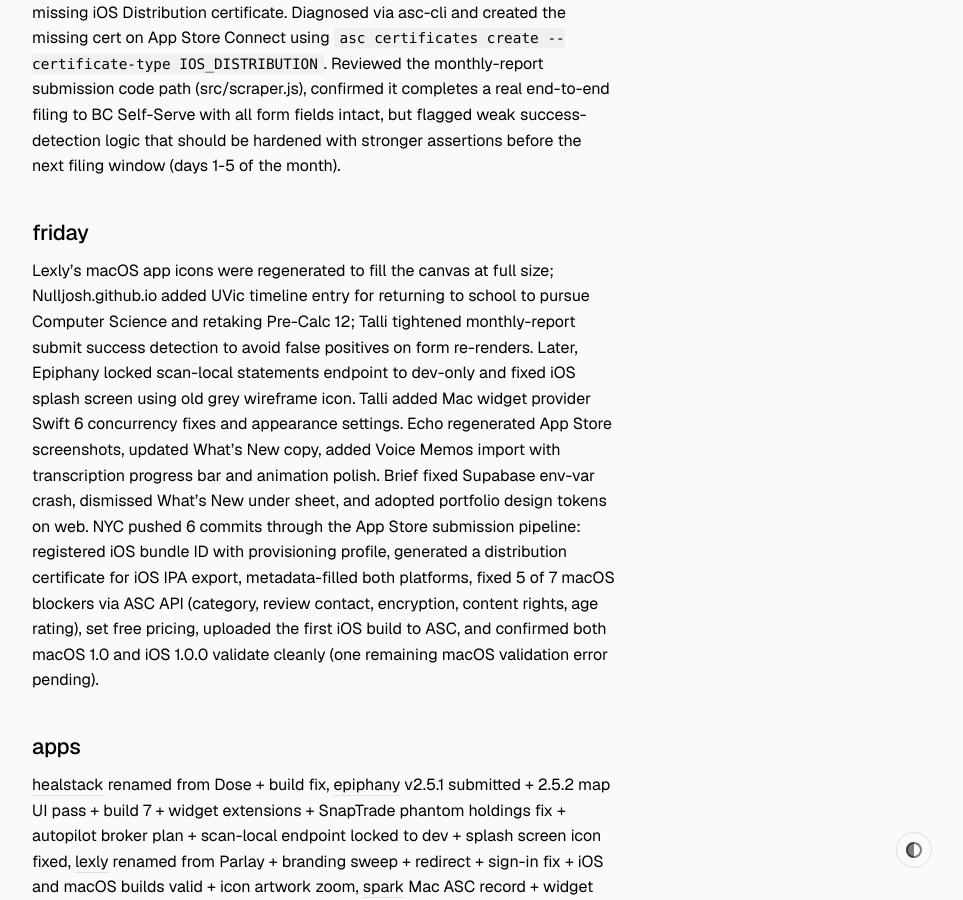
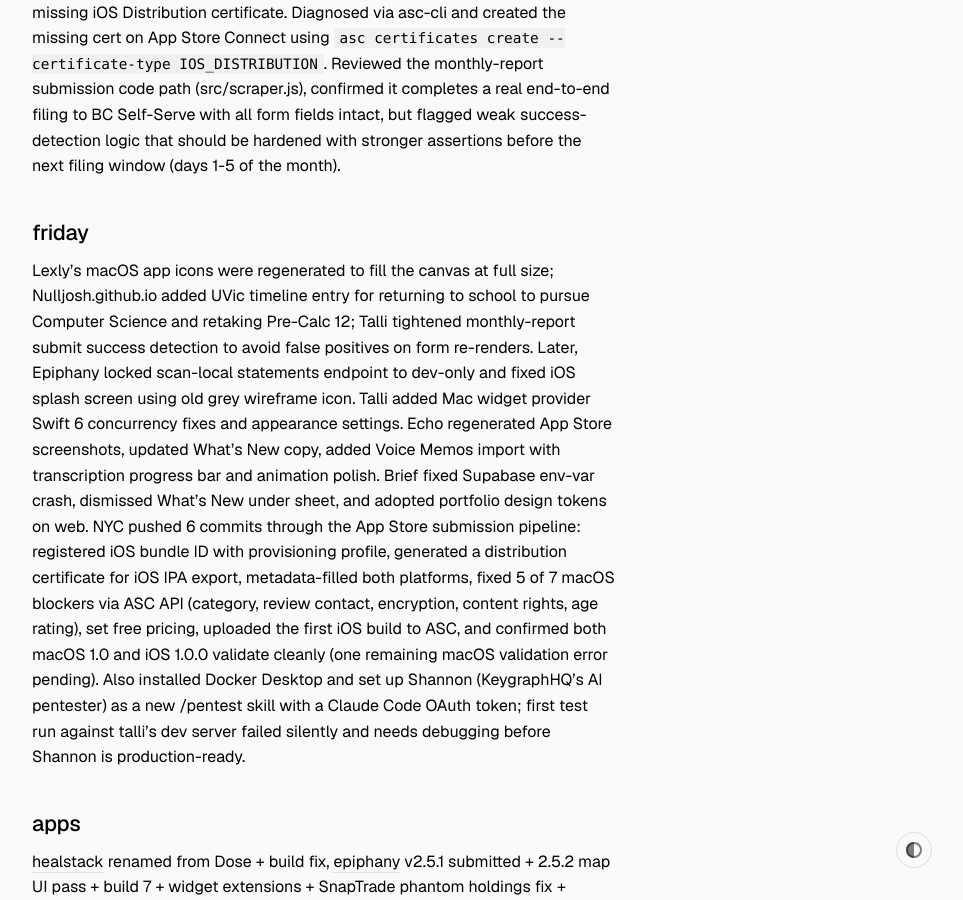
Before and after one commit to nulljosh/inkpress, a Jekyll site: the page built from _posts/2026-07-03-week.md, in a window 1280 px wide and 900 px high, scrolled down 2871 px. Shown: the whole window, without its empty margins (316-1279 px from the left). Built offline with Jekyll 4.4.1, drawn with Linux system fonts in a browser that asks for light colours.

Commit message:
journal: friday update — Shannon pentest skill setup (Docker, OAuth token); first test run against talli failed silently
Co-Authored-By: Claude Sonnet 5 <noreply@anthropic.com>

```diff
--- a/_posts/2026-07-03-week.md
+++ b/_posts/2026-07-03-week.md
@@ -35,7 +35,7 @@ Nightly investigation: Talli Xcode Cloud builds were failing on 50+ jobs due to
 
 ## friday
 
-Lexly's macOS app icons were regenerated to fill the canvas at full size; Nulljosh.github.io added UVic timeline entry for returning to school to pursue Computer Science and retaking Pre-Calc 12; Talli tightened monthly-report submit success detection to avoid false positives on form re-renders. Later, Epiphany locked scan-local statements endpoint to dev-only and fixed iOS splash screen using old grey wireframe icon. Talli added Mac widget provider Swift 6 concurrency fixes and appearance settings. Echo regenerated App Store screenshots, updated What's New copy, added Voice Memos import with transcription progress bar and animation polish. Brief fixed Supabase env-var crash, dismissed What's New under sheet, and adopted portfolio design tokens on web. NYC pushed 6 commits through the App Store submission pipeline: registered iOS bundle ID with provisioning profile, generated a distribution certificate for iOS IPA export, metadata-filled both platforms, fixed 5 of 7 macOS blockers via ASC API (category, review contact, encryption, content rights, age rating), set free pricing, uploaded the first iOS build to ASC, and confirmed both macOS 1.0 and iOS 1.0.0 validate cleanly (one remaining macOS validation error pending).
+Lexly's macOS app icons were regenerated to fill the canvas at full size; Nulljosh.github.io added UVic timeline entry for returning to school to pursue Computer Science and retaking Pre-Calc 12; Talli tightened monthly-report submit success detection to avoid false positives on form re-renders. Later, Epiphany locked scan-local statements endpoint to dev-only and fixed iOS splash screen using old grey wireframe icon. Talli added Mac widget provider Swift 6 concurrency fixes and appearance settings. Echo regenerated App Store screenshots, updated What's New copy, added Voice Memos import with transcription progress bar and animation polish. Brief fixed Supabase env-var crash, dismissed What's New under sheet, and adopted portfolio design tokens on web. NYC pushed 6 commits through the App Store submission pipeline: registered iOS bundle ID with provisioning profile, generated a distribution certificate for iOS IPA export, metadata-filled both platforms, fixed 5 of 7 macOS blockers via ASC API (category, review contact, encryption, content rights, age rating), set free pricing, uploaded the first iOS build to ASC, and confirmed both macOS 1.0 and iOS 1.0.0 validate cleanly (one remaining macOS validation error pending). Also installed Docker Desktop and set up Shannon (KeygraphHQ's AI pentester) as a new /pentest skill with a Claude Code OAuth token; first test run against talli's dev server failed silently and needs debugging before Shannon is production-ready.
 
 ## apps
 
```
